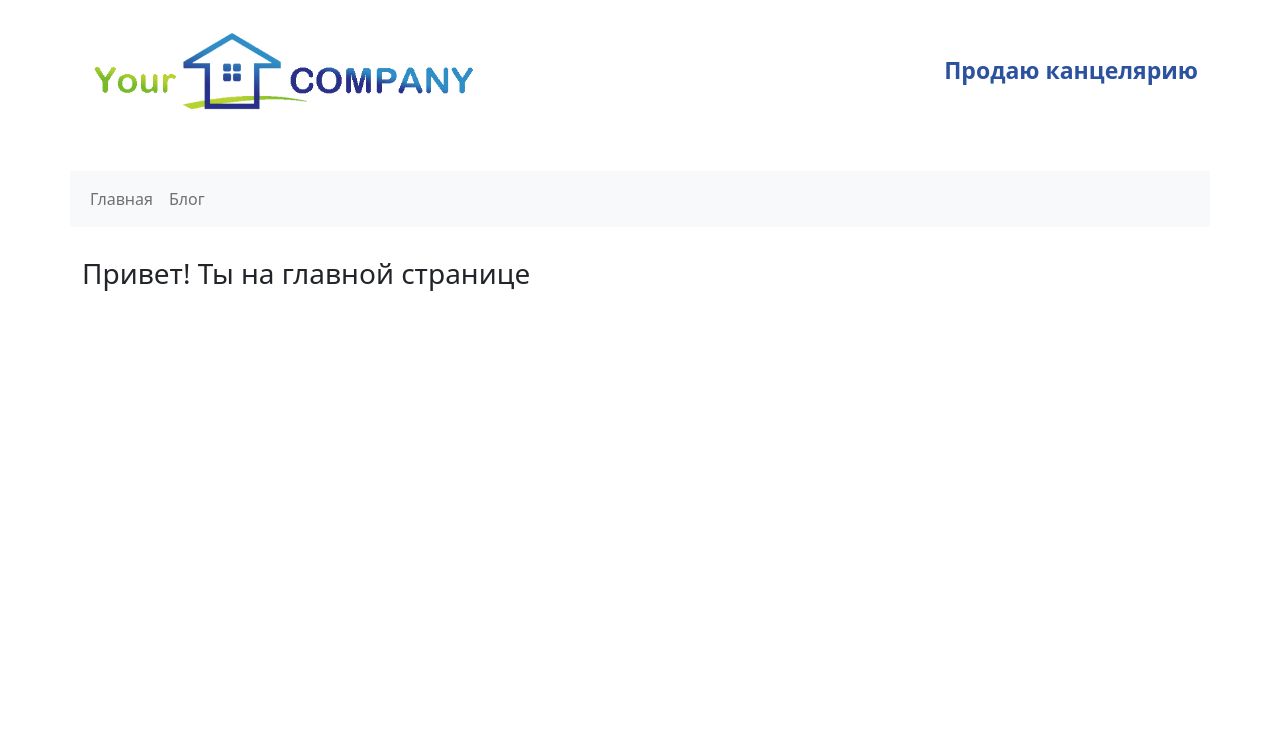
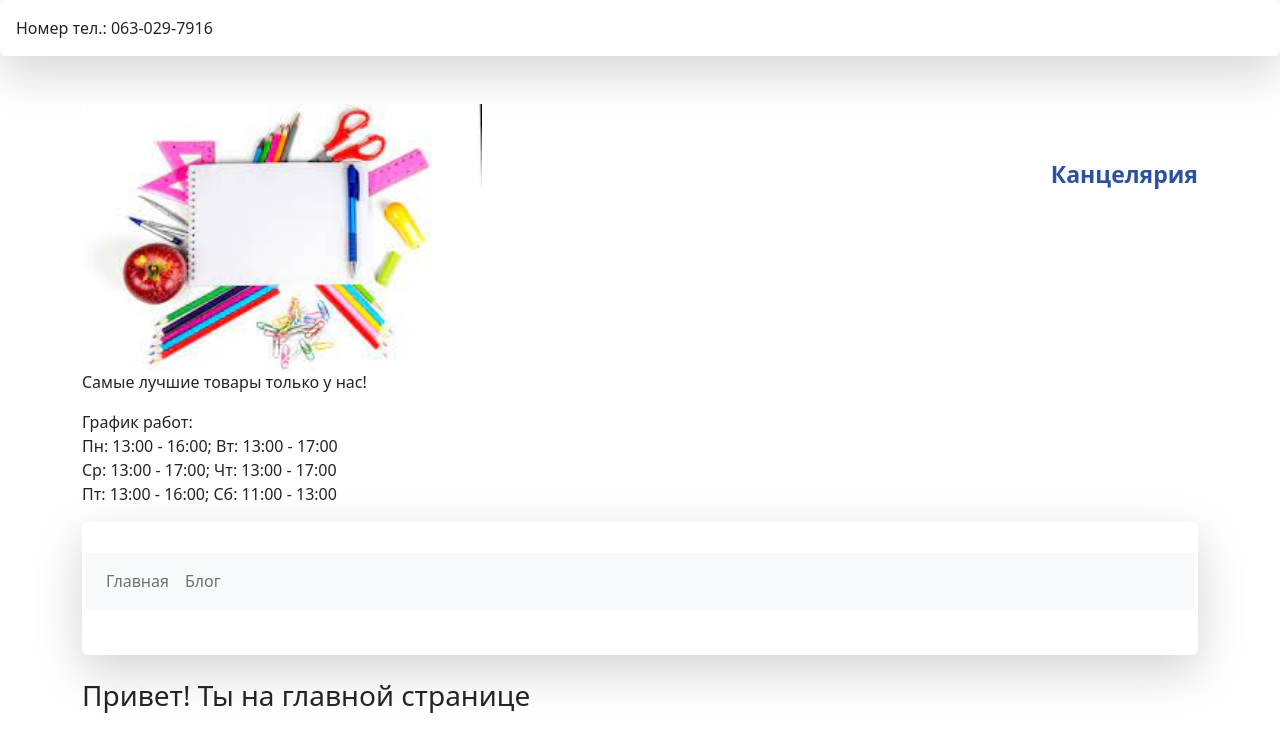
Before and after one commit to Daniil-Savchuk/stationery_, a Django app: page / in a window 1280 px wide. Shown: the top 752 px of the page. Run offline with Django 4.2, Linux system fonts and the light colour scheme; parts of the project's set-up code (start-up, migrations or seed data) failed here and were passed over.

Commit message:
static and bootstrap homework

```diff
--- a/apps/blog/models.py
+++ b/apps/blog/models.py
@@ -24,12 +24,12 @@ class Tag(models.Model):
 
 
 class Article(models.Model):
-    tag = models.ManyToManyField(to=Tag, verbose_name='Теги', blank=True)
     category = models.ForeignKey(to=BlogCategory, verbose_name='Категория', on_delete=models.CASCADE)
     title = models.CharField(verbose_name='Заголовок', max_length=255)
     text_preview = models.TextField(verbose_name='Текст-превью', null=True, blank=True)
     text = models.TextField(verbose_name='Текст')
     publish_date = models.DateTimeField(verbose_name='Дата публикации')
+    tag = models.ManyToManyField(to=Tag, verbose_name='Теги', blank=True)
     updated_at = models.DateTimeField(verbose_name='Дата изменения', auto_now=True)
     created_at = models.DateTimeField(verbose_name='Дата создания', auto_now_add=True)
 
--- a/apps/blog/urls.py
+++ b/apps/blog/urls.py
@@ -4,6 +4,6 @@ from apps.blog.views import blog_category_list, article_list, article_view, tag_
 urlpatterns = [
     path('', blog_category_list, name='blog_category_list'),
     path('<int:category_id>/', article_list, name='blog_article_list'),
+    path('<int:category_id>/<int:article_id>/', article_view, name='blog_article_view'),
     path('tag/<int:tag_id>/', tag_view, name='tag_view'),
-    path('<int:category_id>/<int:article_id>/', article_view, name='blog_article_view'),
 ]
--- a/static/css/style.css
+++ b/static/css/style.css
@@ -14,3 +14,11 @@
     height: 140px;
     line-height: 140px;
 }
+.header-text-2{
+    color: #2c519e;
+    font-size: 23px;
+    text-align: right;
+    font-weight: bold;
+    height: 160px;
+    line-height: 160px;
+}
--- a/templates/base.html
+++ b/templates/base.html
@@ -9,15 +9,19 @@
     <link rel="stylesheet" href="{% static 'css/style.css' %}">
     <script src="https://cdn.jsdelivr.net/npm/bootstrap@5.2.3/dist/js/bootstrap.bundle.min.js"></script>
 </head>
+        <div class="shadow-lg p-3 mb-5 bg-body rounded">Номер тел.: 063-029-7916</div>
 <body>
 
 <div class="container">
     <div class="row main-header">
         <div class="col-6">
-            <img src="{% static 'img/logo.png' %}" alt="" id="logo">
+            <img src="{% static 'img/stationery 2.jpg' %}" alt="" id="logo">
         </div>
-        <div class="col-6"><p class="header-text">Продаю канцелярию</p></div>
+        <div class="col-6"><p class="header-text">Канцелярия</p></div>
+        <div class="col-6"><p class="slogan">Самые лучшие товары только у нас!</p></div>
+        <p>График работ:<br>Пн: 13:00 - 16:00; Вт: 13:00 - 17:00<br>Ср: 13:00 - 17:00; Чт: 13:00 - 17:00<br>Пт: 13:00 - 16:00; Сб: 11:00 - 13:00</p>
     </div>
+    <div class="shadow-lg p-3 mb-4 bg-body rounded">
         <div class="row main-menu">
             <nav class="navbar navbar-expand-lg bg-light">
                 <div class="container-fluid">
@@ -39,6 +43,7 @@
             </nav>
         </div>
     </div>
+</div>
 
 <div class="container">
     {% block content %}
--- a/templates/blog/tag_view.html
+++ b/templates/blog/tag_view.html
@@ -1,7 +1,7 @@
 <h2>{{ tag.name }}</h2>
 
 {% for article in articles %}
-    <h4><a href="{% url 'blog_article_view' category_id=article.category.id article_id=article.id %}">{{ article.title }}</a></h4>
+    <h4><a href="{% url 'blog_article_view' category_id=article.category_id article_id=article.id %}">{{ article.title }}</a></h4>
     <p>{{ article.text_preview }}</p>
     <br>
 {% endfor %}
```
Also changed, not shown: static/img/index.jpg (added), static/img/stationery 2.jpg (added), static/img/stationery.jpg (added), static/img/обои 1.png (added). Lines whose indentation alone changed are shown as unchanged.
